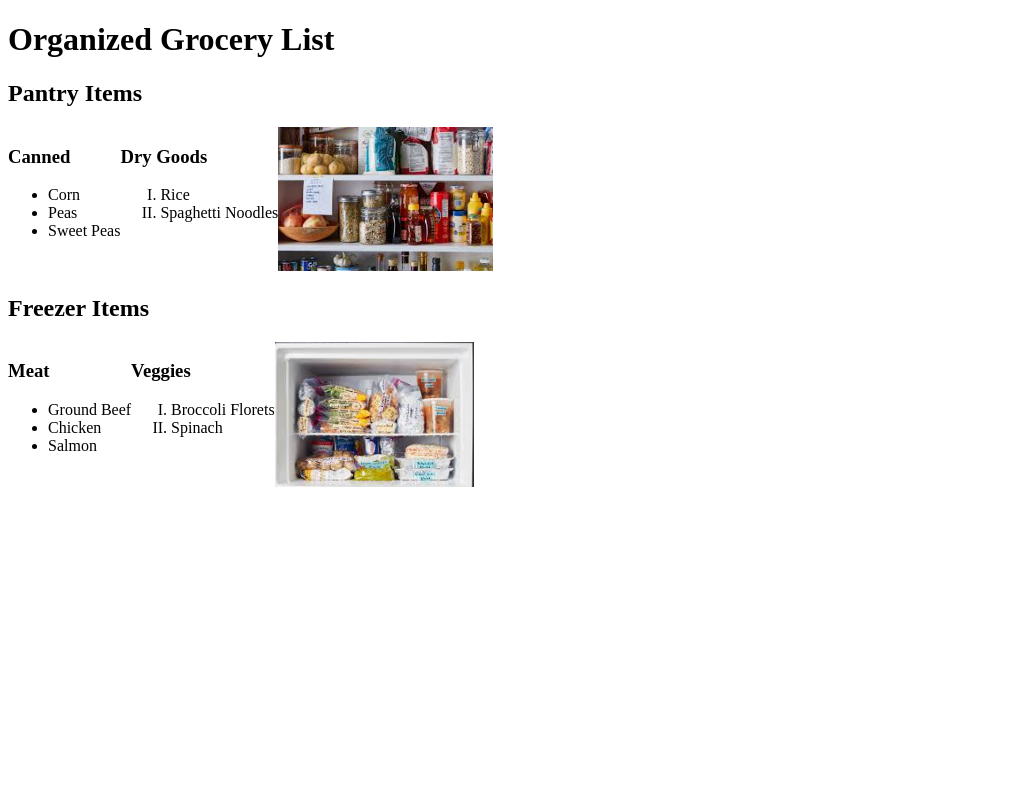
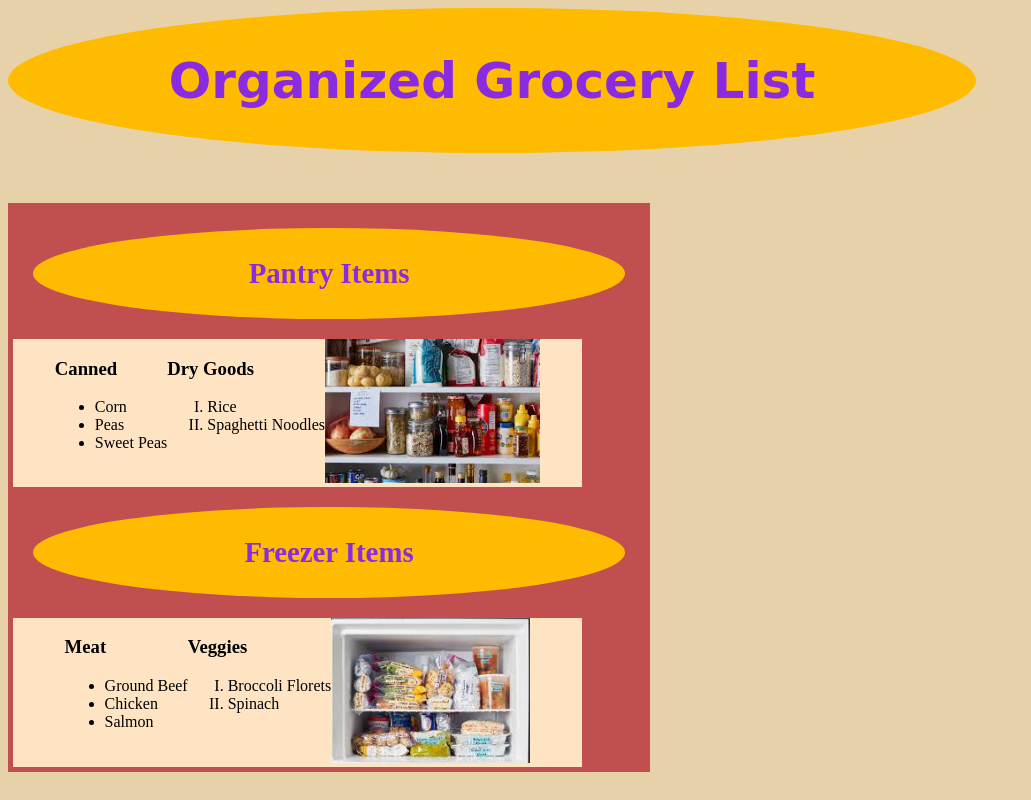
Before and after one commit to KanishaCarter/Unit1.GroceryListII, a plain HTML site: page index.html in a window 1280 px wide. Shown: the whole page, without its empty margins (0-1031 px from the left). Drawn offline with Linux system fonts and the light colour scheme.

Commit message:
added CSS styling to webpage

```diff
--- a/index.html
+++ b/index.html
@@ -4,62 +4,63 @@
     <meta charset="UTF-8">
     <meta name="viewport" content="width=device-width, initial-scale=1.0">
     <title>Grocery list</title>
-    <link rel="stylesheet" src="styles.css">
+    <link rel="stylesheet" href="style.css">
 </head>
 <body>
-    <header>
-        <h1>Organized Grocery List</h1>
-    </header>
+    <div class="header-container">
+        <header><h1>Organized Grocery List</h1></header>
+    </div>
 
-    <div>
+    <div class="whole-pantry">
+    <div class="h2-container">
         <h2>Pantry Items</h2>
     </div>
-
     <div class="pantry-container" style="display: flex;">
-        <div class="canned" style="display: inline-block;">
+        <section class="canned" style="display: inline-block; gap: 20px;">
             <h3>Canned</h3>
                 <ul style="list-style-type:symbols();">
                     <li>Corn</li>
                     <li>Peas</li>
                     <li>Sweet Peas</li>
                 </ul>
-        </div>
-        <div class="dry-goods" style="display: inline-block;">
+            </section>
+        <section class="dry-goods" style="display: inline-block;">
             <h3>Dry Goods</h3>
             <ol style="list-style-type:upper-roman;">
             <li>Rice</li>
             <li>Spaghetti Noodles</li>
             </ol>
-        </div>
-        <div style="display: inline-block;">
+        </section>
+        <section style="display: inline-block;">
             <img src="pantry.png" alt="pantry pic"/>
-        </div>
+        </section>
     </div>
 
 
-        <div>
+    <div class="h2-container">
         <h2>Freezer Items</h2>
     </div>
 
     <div class="freezer-container" style="display: flex;">
-        <div class="meat" style="display: inline-block;">
+        <section class="meat" style="display: inline-block;">
             <h3>Meat</h3>
                 <ul style="list-style-type:symbols();">
                     <li>Ground Beef</li>
                     <li>Chicken</li>
                     <li>Salmon</li>
                 </ul>
-        </div>
-        <div class="veggies" style="display: inline-block;">
+            </section>
+        <section class="veggies" style="display: inline-block;">
             <h3>Veggies</h3>
             <ol style="list-style-type:upper-roman;">
             <li>Broccoli Florets</li>
             <li>Spinach</li>
             </ol>
-        </div>
-        <div style="display: inline-block;">
+        </section>
+        <section style="display: inline-block;">
             <img src="freezer.png" alt="freezer pic"/>
-        </div>
+        </section>
+    </div>
     </div>
 </body>
 </html>
--- a/style.css
+++ b/style.css
@@ -1,43 +1,53 @@
 body {
-    background-color: whitesmoke;
+    background-color: rgb(231, 209, 168);
+}
+
+.header-container {
+    background-color: rgb(255, 187, 0);
+    margin-bottom: 50px;
+    width: 75%;
+    text-align: center;
+    padding: 10px;
+    border: 5px black;
+    border-radius: 50%;
 }
 
 header {
+    font-family: cursive;
+    color: blueviolet;
+    font-size: 25px;
 
 }
 
-h2 {
+.whole-pantry {
+    justify-content: center;
+    padding: 5px;
+    background-color: rgba(194, 78, 78, 0.986);
+    width: 50%;
 
 }
 
-.pantry-container {
-
+.h2-container {
+    color: blueviolet;
+    font-weight: lighter;
+    font-size: larger;
+    padding: 5px;
+    background-color:rgb(255, 187, 0);
+    border: black 10px;
+    border-radius: 50%;
+    text-align: center;
+    margin: 20px;
 }
 
-.canned {
-
-}
-
-.dry-goods {
-
+.pantry-container {
+    justify-content: center;
+    width: 90%;
+    background-color: bisque;
+    border: 20px black;
 }
 
 .freezer-container {
-
+    justify-content: center;
+    width: 90%;
+    background-color: bisque;
 }
-
-.meat {
-
-}
-
-.veggies {
-
-}
-
-li {
-
-}
-
-img {
-
-}
```
